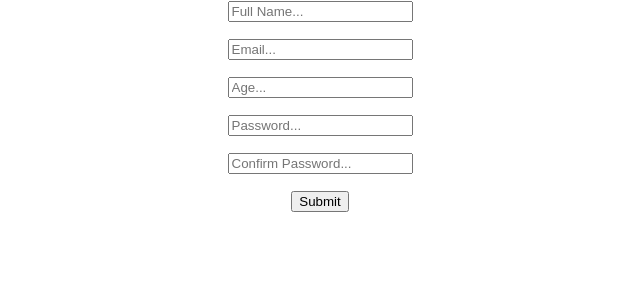
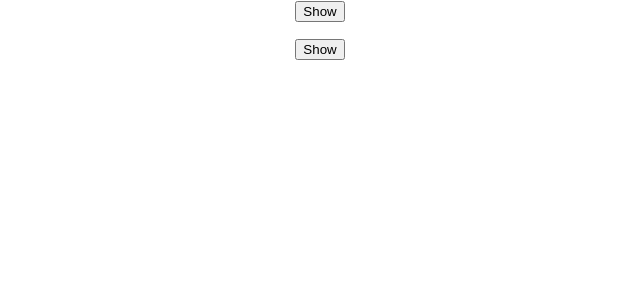
Before and after one commit to flybirdgroup/React_Lessons, a React (Create React App) app: page / in a window 1280 px wide. Shown: the top 300 px of the page, without its empty margins (320-960 px from the left). Built offline with nearby package versions, Linux system fonts and the light colour scheme.

Commit message:
custom hook

```diff
--- a/src/App.js
+++ b/src/App.js
@@ -1,18 +1,29 @@
 import React from 'react';
 import './App.css';
 // import Axios from "axios"
-// import {useState, createContext }from "react";
-import { Form } from './components/Form';
+// import {useState }from "react";
+// import { Form } from './components/Form';
 // import {Text} from "./Utils"
+import {useToogle} from "./useToggle"
 
 
 // export const AppContext = createContext();
 
 const App = () => {
-  // const [username, setUsername] = useState("Michael");
+  const [isVisible, toggle] = useToogle(false);
+  const [isVisible2, toggle2] = useToogle(false);
 
   return (<div className='App'>
-          <Form />
+          <button onClick={toggle}>
+            {isVisible ? "Hide":"Show"}
+          </button>
+          {isVisible && <h1>Hidden Text</h1>}
+          <p></p>
+
+          <button onClick={toggle2}>
+            {isVisible2 ? "Hide":"Show"}
+          </button>
+          {isVisible2 && <h1>Hidden Text</h1>}
           </div>
           )
   };
--- /dev/null
+++ b/src/useToggle.js
@@ -0,0 +1,12 @@
+// useName, highlevel, inside hook component
+// a hook is a function to allow you to abstract logic & a hook can use life cycle and state
+// hook not for ui logic but return state logic
+import {useState }from "react";
+
+export const useToogle = (initialVal = false) => {
+    const [state,setState] = useState(initialVal);
+    const toogle = () =>{
+        setState(!state);
+    }
+    return [state, toogle];
+};
```
